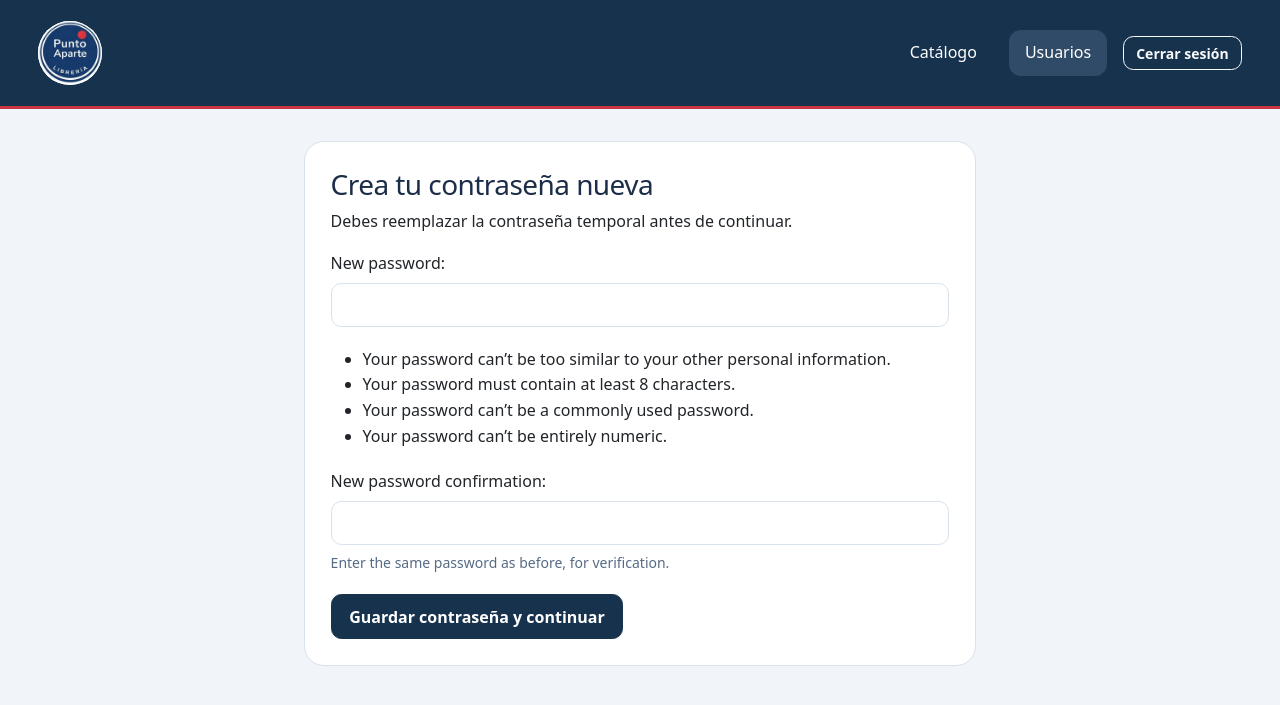
After one commit to AlbertoCardenas19/punto-aparte, a Django app: page /usuarios/password-inicial/ in a window 1280 px wide. The commit adds this page. Shown: the top 705 px of the page. Run offline with Django 5.2, Linux system fonts and the light colour scheme; a user stored in the database is signed in; tables that the repository leaves empty hold one stand-in row (values such as "Sample post"); some libraries are stand-ins or nearby versions.

Commit message:
Corregir menú, búsqueda dinámica y alta con contraseña temporal

```diff
--- a/catalogo/views.py
+++ b/catalogo/views.py
@@ -27,6 +27,7 @@ def lista_productos(request):
     if busqueda:
         productos = productos.filter(
             Q(nombre__icontains=busqueda)
+            | Q(descripcion__icontains=busqueda)
             | Q(marca__icontains=busqueda)
             | Q(codigo_barras__icontains=busqueda)
             | Q(categorias__nombre__icontains=busqueda)
--- a/config/settings.py
+++ b/config/settings.py
@@ -50,6 +50,7 @@ MIDDLEWARE = [
     'django.middleware.common.CommonMiddleware',
     'django.middleware.csrf.CsrfViewMiddleware',
     'django.contrib.auth.middleware.AuthenticationMiddleware',
+    'usuarios.middleware.PasswordInicialMiddleware',
     'django.contrib.messages.middleware.MessageMiddleware',
     'django.middleware.clickjacking.XFrameOptionsMiddleware',
 ]
--- a/static/css/punto-aparte.css
+++ b/static/css/punto-aparte.css
@@ -48,3 +48,5 @@
 .pa-app .pa-venta-total { font-size: 1.25rem; }
 .pa-app :is(a, button):focus-visible { outline: 3px solid #6f91b5; outline-offset: 3px; }
 @media (max-width: 575.98px) { .pa-app .navbar .pa-nav-contenido { align-items: flex-start; } .pa-app .table td, .pa-app .table th { padding: .75rem; } }
+/* Los menús trasladados al body quedan por encima de tablas y tarjetas. */
+body > .dropdown-menu { z-index: 1080; border-color: var(--pa-border); border-radius: .75rem; padding: .5rem; }
--- /dev/null
+++ b/static/js/interacciones.js
@@ -0,0 +1,69 @@
+/* Menús fuera del contenedor desplazable, sin alterar acciones ni permisos. */
+const menus = new Map();
+document.addEventListener('show.bs.dropdown', event => {
+    const toggle = event.target;
+    const menu = toggle.parentElement.querySelector('.dropdown-menu');
+    if (!menu || !toggle.closest('.table-responsive')) return;
+    const marker = document.createComment('menu');
+    menu.before(marker);
+    menus.set(toggle, {menu, marker});
+    document.body.append(menu);
+});
+document.addEventListener('hidden.bs.dropdown', event => {
+    const entry = menus.get(event.target);
+    if (entry) { entry.marker.replaceWith(entry.menu); menus.delete(event.target); }
+});
+
+for (const form of document.querySelectorAll('[data-busqueda-viva]')) {
+    const input = form.querySelector('[name="q"]');
+    const status = document.createElement('p');
+    status.className = 'small text-secondary mt-2';
+    status.setAttribute('role', 'status');
+    form.append(status);
+    let timer, controller, version = 0;
+    input.addEventListener('input', () => {
+        clearTimeout(timer);
+        controller?.abort();
+        const current = ++version;
+        timer = setTimeout(async () => {
+            controller = new AbortController();
+            const url = new URL(form.action || location.href);
+            url.search = new URLSearchParams(new FormData(form)).toString();
+            const results = document.querySelector('[data-resultados-busqueda]');
+            results.setAttribute('aria-busy', 'true');
+            status.textContent = 'Buscando…';
+            try {
+                const response = await fetch(url, {signal: controller.signal});
+                if (!response.ok) throw new Error('HTTP');
+                const doc = new DOMParser().parseFromString(await response.text(), 'text/html');
+                const next = doc.querySelector('[data-resultados-busqueda]');
+                if (!next) throw new Error('Resultados no disponibles');
+                if (current !== version) return;
+                for (const [toggle, entry] of menus) {
+                    bootstrap.Dropdown.getInstance(toggle)?.hide();
+                    entry.menu.remove(); menus.delete(toggle);
+                }
+                results.replaceWith(next);
+                history.replaceState(null, '', url);
+                status.textContent = 'Resultados actualizados.';
+            } catch (error) {
+                if (current === version && error.name !== 'AbortError') status.textContent = 'No se pudo actualizar. Usa Buscar para intentarlo de nuevo.';
+            } finally {
+                if (current === version) document.querySelector('[data-resultados-busqueda]').removeAttribute('aria-busy');
+            }
+        }, 300);
+    });
+}
+const copy = document.querySelector('[data-copiar-password]');
+copy?.addEventListener('click', async () => {
+    const input = document.querySelector('#password-temporal');
+    const status = document.querySelector('[data-estado-copia]');
+    try { await navigator.clipboard.writeText(input.value); status.textContent = 'Contraseña copiada.'; }
+    catch { input.select(); status.textContent = 'Seleccionada. Copia con Ctrl+C o con la opción Copiar del dispositivo.'; }
+});
+
+// Evita recuperar la contraseña temporal desde el historial de navegación.
+window.addEventListener('pagehide', () => {
+    const temporal = document.querySelector('#password-temporal');
+    if (temporal) { temporal.value = ''; temporal.defaultValue = ''; }
+});
--- a/templates/base.html
+++ b/templates/base.html
@@ -53,6 +53,7 @@
     </main>
 
     <script src="{% static 'vendor/bootstrap/js/bootstrap.bundle.min.js' %}"></script>
+    <script src="{% static 'js/interacciones.js' %}" defer></script>
 </body>
 
 </html>
--- a/templates/catalogo/lista_productos.html
+++ b/templates/catalogo/lista_productos.html
@@ -24,7 +24,7 @@
     {% endif %}
 </div>
 
-<form method="get" class="card card-body mb-4">
+<form data-busqueda-viva method="get" class="card card-body mb-4">
     <div class="row g-2">
         <div class="col">
             <label class="visually-hidden" for="q">Buscar producto</label>
@@ -37,6 +37,7 @@
     </div>
 </form>
 
+<div data-resultados-busqueda>
 <div class="card">
     <div class="table-responsive">
         <table class="table table-hover align-middle mb-0">
@@ -131,4 +132,5 @@
     </ul>
 </nav>
 {% endif %}
+</div>
 {% endblock %}
--- /dev/null
+++ b/templates/usuarios/password_inicial.html
@@ -0,0 +1,9 @@
+{% extends "base.html" %}
+{% block title %}Crear contraseña nueva | Punto Aparte{% endblock %}
+{% block content %}
+<section class="card mx-auto" style="max-width: 42rem"><div class="card-body">
+    <h1 class="h3">Crea tu contraseña nueva</h1>
+    <p>Debes reemplazar la contraseña temporal antes de continuar.</p>
+    <form method="post">{% csrf_token %}{{ form.as_p }}<button class="btn btn-pa" type="submit">Guardar contraseña y continuar</button></form>
+</div></section>
+{% endblock %}
--- a/templates/ventas/caja.html
+++ b/templates/ventas/caja.html
@@ -30,7 +30,7 @@
 <div class="row g-4">
     <section class="col-12 col-xl-8">
         <div class="pa-caja-panel">
-        <form method="get" class="mb-4">
+        <form data-busqueda-viva method="get" class="mb-4">
             <label for="q" class="form-label">Buscar producto</label>
             <div class="input-group">
                 <input class="form-control" id="q" name="q" value="{{ busqueda }}"
@@ -39,6 +39,7 @@
             </div>
         </form>
 
+        <div data-resultados-busqueda>
         <div class="pa-caja-productos">
             {% for producto in pagina %}
             <article class="pa-caja-producto">
@@ -89,6 +90,7 @@
             </ul>
         </nav>
         {% endif %}
+        </div>
         </div>
     </section>
 
--- a/usuarios/admin.py
+++ b/usuarios/admin.py
@@ -1,13 +1,13 @@
 from django.contrib import admin
 from django.contrib.auth.admin import UserAdmin
 
-from .forms import UsuarioCreationForm
+from .forms import AdminUsuarioCreationForm
 from .models import Usuario
 
 
 @admin.register(Usuario)
 class UsuarioAdmin(UserAdmin):
-    add_form = UsuarioCreationForm
+    add_form = AdminUsuarioCreationForm
 
     list_display = ("username", "first_name", "last_name",
                     "email", "rol", "is_active")
--- a/usuarios/forms.py
+++ b/usuarios/forms.py
@@ -1,13 +1,12 @@
 from django import forms
-from django.contrib.auth.forms import UserCreationForm
+from django.contrib.auth.forms import SetPasswordForm, UserCreationForm
 
 from config.forms import BootstrapFormMixin
 
 from .models import Usuario
 
 
-class UsuarioCreationForm(BootstrapFormMixin, UserCreationForm):
-    username = None
+class UsuarioCreationForm(BootstrapFormMixin, forms.ModelForm):
 
     class Meta:
         model = Usuario
@@ -18,3 +17,16 @@ class UsuarioEdicionForm(BootstrapFormMixin, forms.ModelForm):
     class Meta:
         model = Usuario
         fields = ("first_name", "last_name", "email", "rol")
+
+
+class PasswordInicialForm(BootstrapFormMixin, SetPasswordForm):
+    pass
+
+
+class AdminUsuarioCreationForm(BootstrapFormMixin, UserCreationForm):
+    """Conserva el formulario propio del administrador de Django."""
+    username = None
+
+    class Meta:
+        model = Usuario
+        fields = ("first_name", "last_name", "email", "rol")
--- /dev/null
+++ b/usuarios/middleware.py
@@ -0,0 +1,14 @@
+from django.shortcuts import redirect
+from django.urls import reverse
+
+
+class PasswordInicialMiddleware:
+    def __init__(self, get_response):
+        self.get_response = get_response
+
+    def __call__(self, request):
+        if request.user.is_authenticated and request.user.debe_cambiar_password:
+            permitidas = {reverse("usuarios:password_inicial"), reverse("logout")}
+            if request.path not in permitidas:
+                return redirect("usuarios:password_inicial")
+        return self.get_response(request)
--- a/usuarios/models.py
+++ b/usuarios/models.py
@@ -19,6 +19,8 @@ class Usuario(AbstractUser):
         choices=Rol.choices,
         default=Rol.CAJERO,
     )
+
+    debe_cambiar_password = models.BooleanField(default=False)
 
     REQUIRED_FIELDS = ["first_name", "last_name", "email"]
 
--- a/usuarios/urls.py
+++ b/usuarios/urls.py
@@ -6,6 +6,7 @@ from . import views
 app_name = "usuarios"
 
 urlpatterns = [
+    path("password-inicial/", views.cambiar_password_inicial, name="password_inicial"),
     path("", views.lista_usuarios, name="lista"),
     path("nuevo/", views.crear_usuario, name="crear"),
     path("<int:usuario_id>/editar/", views.editar_usuario, name="editar"),
--- a/usuarios/views.py
+++ b/usuarios/views.py
@@ -1,9 +1,15 @@
+import secrets
+
+from django.contrib.auth import update_session_auth_hash
+from django.db import transaction
+from django.views.decorators.cache import never_cache
+from django.views.decorators.debug import sensitive_post_parameters, sensitive_variables
 from django.contrib import messages
 from django.contrib.auth.decorators import login_required
 from django.shortcuts import get_object_or_404, redirect, render
 
 from .decorators import jefe_required
-from .forms import UsuarioCreationForm, UsuarioEdicionForm
+from .forms import UsuarioCreationForm, UsuarioEdicionForm, PasswordInicialForm
 from .models import Usuario
 
 
@@ -18,14 +24,21 @@ def lista_usuarios(request):
     return render(request, "usuarios/lista.html", {"usuarios": usuarios})
 
 
+@never_cache
+@sensitive_variables("temporal")
 @jefe_required
 def crear_usuario(request):
     form = UsuarioCreationForm(request.POST or None)
 
     if request.method == "POST" and form.is_valid():
-        form.save()
-        messages.success(request, "La cuenta se creó correctamente.")
-        return redirect("usuarios:lista")
+        temporal = secrets.token_urlsafe(24)
+        usuario = form.save(commit=False)
+        usuario.set_password(temporal)
+        usuario.debe_cambiar_password = True
+        usuario.save()
+        return render(request, "usuarios/cuenta_creada.html", {
+            "cuenta": usuario, "temporal": temporal,
+        })
 
     return render(
         request,
@@ -64,3 +77,20 @@ def cambiar_estado_usuario(request, usuario_id):
             messages.success(request, "El estado de la cuenta se actualizó.")
 
     return redirect("usuarios:lista")
+
+
+@never_cache
+@sensitive_post_parameters()
+@login_required
+def cambiar_password_inicial(request):
+    if not request.user.debe_cambiar_password:
+        return redirect("inicio")
+    form = PasswordInicialForm(request.user, request.POST or None)
+    if request.method == "POST" and form.is_valid():
+        with transaction.atomic():
+            usuario = form.save(commit=False)
+            usuario.debe_cambiar_password = False
+            usuario.save(update_fields=["password", "debe_cambiar_password"])
+        update_session_auth_hash(request, usuario)
+        return redirect("inicio")
+    return render(request, "usuarios/password_inicial.html", {"form": form})
--- a/ventas/views.py
+++ b/ventas/views.py
@@ -121,6 +121,7 @@ def caja(request):
     if busqueda:
         productos = productos.filter(
             Q(nombre__icontains=busqueda)
+            | Q(descripcion__icontains=busqueda)
             | Q(marca__icontains=busqueda)
             | Q(codigo_barras__icontains=busqueda)
             | Q(categorias__nombre__icontains=busqueda)
```
Also changed, not shown: templates/usuarios/cuenta_creada.html (added, +14 -0 lines), usuarios/migrations/0002_usuario_debe_cambiar_password.py (added).
